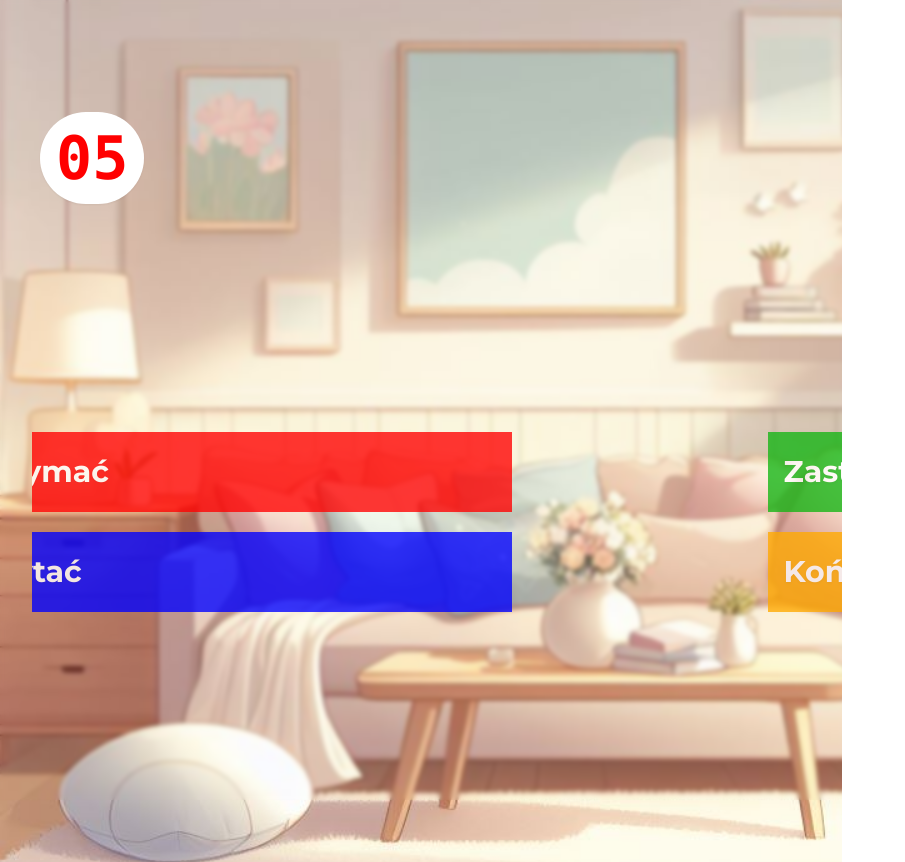
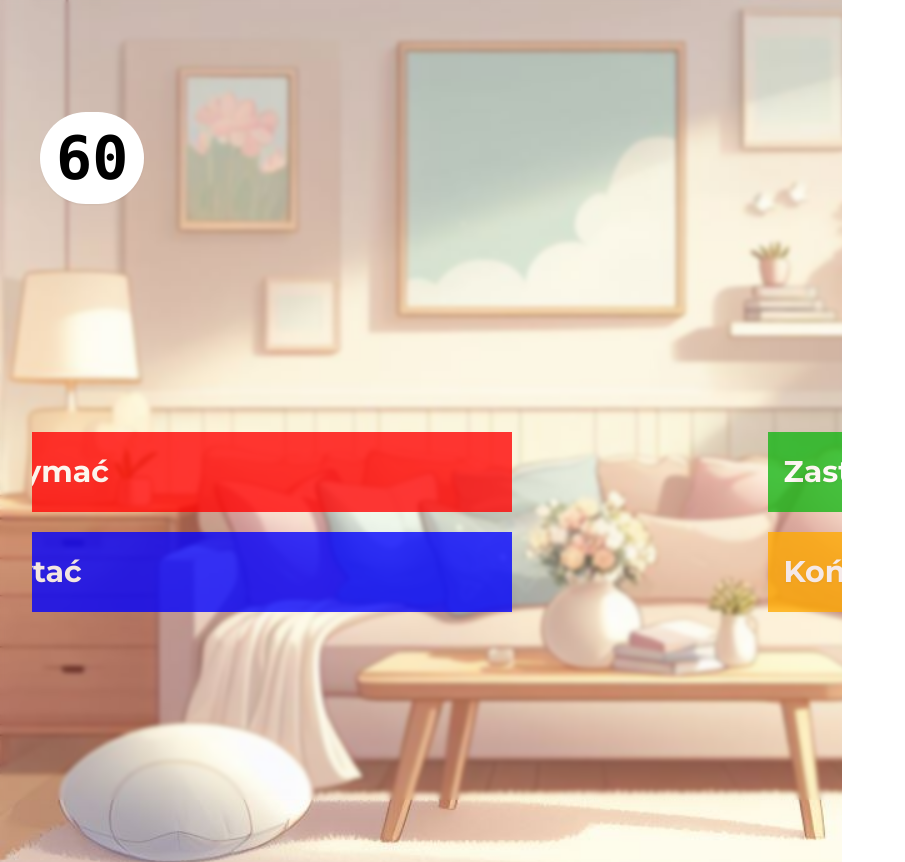
Before and after one commit to Stasnislau/words-learner, a React (Vite) app: page /game in a window 1280 px wide. Shown: the top 862 px of the page, without its empty margins (0-905 px from the left). Built offline with nearby package versions, Linux system fonts and the light colour scheme.

Commit message:
improved timeout

```diff
--- a/src/hooks/useTimeout.ts
+++ b/src/hooks/useTimeout.ts
@@ -8,32 +8,32 @@ const useTimeout = (
   callBack: (props?: any) => any
 ) => {
   const [time, setTime] = useState(initialTime);
-  const [isRunning, setIsRunning] = useState(startImmediately);
-  const callbackRef = useRef(callBack); // store the callback in a ref
-
-  // update the callback ref every time it changes
+  const isRunning = useRef(startImmediately);
+  const callbackRef = useRef(callBack);
   useEffect(() => {
     callbackRef.current = callBack;
   }, [callBack]);
 
   useEffect(() => {
-    if (isRunning) setTime(initialTime);
-  }, [isRunning]);
+    if (isRunning.current) setTime(initialTime);
+  }, [isRunning.current]);
 
   useEffect(() => {
     if (time === 0) {
       callbackRef.current(); // call the callback
-      setIsRunning(false);
+      isRunning.current = false;
       return;
     }
-    if (!isRunning) return;
+    if (!isRunning.current) return;
     const timer = setTimeout(
       () => setTime(time - 1),
       time === initialTime ? delay : 1000
     );
     return () => clearTimeout(timer); // clear the timeout when the component unmounts
-  }, [time, isRunning, initialTime, delay]);
-
+  }, [time, isRunning.current, isRunning, initialTime, delay]);
+  const setIsRunning = (value: boolean) => {
+    isRunning.current = value;
+  }
   return [time, setIsRunning] as const;
 };
 
--- a/src/hooks/useWindowSize.ts
+++ /dev/null
@@ -1,3 +0,0 @@
-// import resolveConfig from 'tailwindcss/resolveConfig';
-
-// const fullConfig = resolveConfig(tailwindConfig);
--- a/src/pages/game.tsx
+++ b/src/pages/game.tsx
@@ -16,10 +16,11 @@ const GamePage = () => {
     const numberOfQuestions = 100; // TODO: make this a prop read from the URL
     const wordPairs = wordPairsData as WordPair[];
     const [numberOfCorrectAnswers, setNumberOfCorrectAnswers] = useState<number>(0);
-    const [CurrentQuestionNumber, setCurrentQuestionNumber] = useState<number>(1);
-    const [time, setTimer] = useTimeout(5, false, 5500, () => {
+    const [CurrentQuestionNumber, setCurrentQuestionNumber] = useState<number>(0);
+    const [time, setTimer] = useTimeout(60, false, 5500, () => {
         handleNext();
     });
+    const [key, setKey] = useState<number>(0);
     const [isGameOver, setIsGameOver] = useState<boolean>(false);
     const isGameOn = useRef<boolean>(false);
     const answer = useRef<string>('');
@@ -53,7 +54,7 @@ const GamePage = () => {
             return;
         }
         setCurrentQuestionNumber(prev => prev + 1);
-        setTimer(true);
+        setKey(prev => prev + 1);
     };
 
     const onChoice = (isCorrect: boolean) => {
@@ -61,7 +62,7 @@ const GamePage = () => {
             return;
         }
         if (isCorrect) {
-            setNumberOfCorrectAnswers(numberOfCorrectAnswers + 1);
+            setNumberOfCorrectAnswers(prev => prev + 1);
         }
         setTimer(false);
         handleNext();
@@ -72,7 +73,7 @@ const GamePage = () => {
             {hasFirstCountdownFinished ? (
                 <div className="flex flex-col grow">
                     <div className='flex flex-col w-full justify-center items-center mt-6'>
-                        <Question question={question.current} />
+                        <Question key={"question" + key} question={question.current} />
                     </div>
                     <div className="flex flex-0.5 flex-row justify-end items-center gap-3 pt-2 px-10">
                         <button className={styles.grayButton} onClick={handleNext}>
@@ -81,10 +82,10 @@ const GamePage = () => {
                     </div>
                     <div className='flex justify-between align-middle gap-3 p-10'>
                         <Timer time={time} />
-                        <Counter value={numberOfCorrectAnswers} />
+                        <Counter key={"counter" + key} value={numberOfCorrectAnswers} />
                     </div>
                     <div className='flex grow p-8 items-center'>
-                        <MultipleChoice choices={options} onChoice={onChoice} answer={answer.current} />
+                        <MultipleChoice key={"choice" + key} choices={options} onChoice={onChoice} answer={answer.current} />
                     </div>
                     {isGameOver && <GameOverModal numberOfCorrectAnswers={numberOfCorrectAnswers} numberOfQuestions={numberOfQuestions} onRestart={() => { }} onExit={() => { }} />}
                 </div>
```
